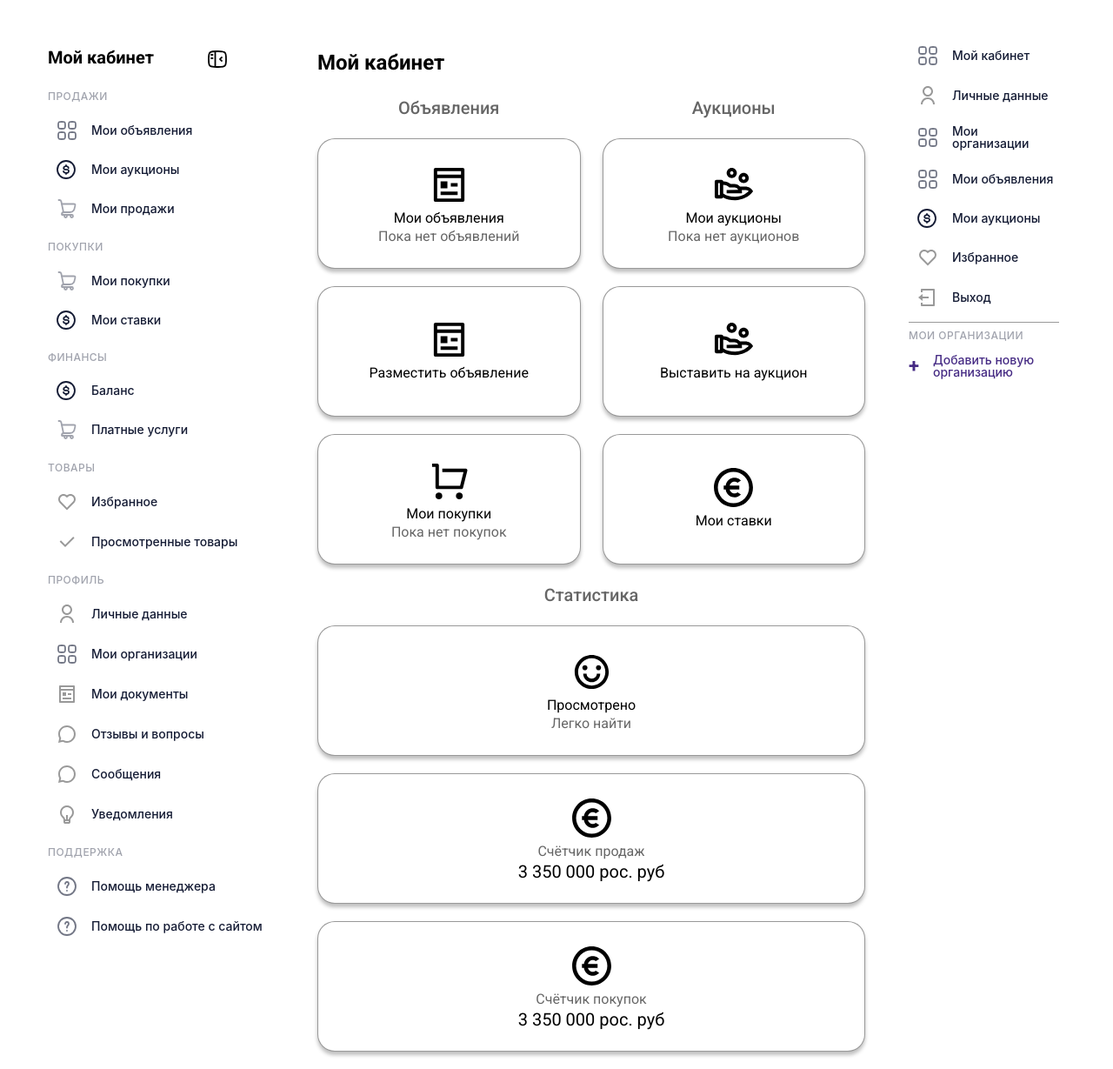
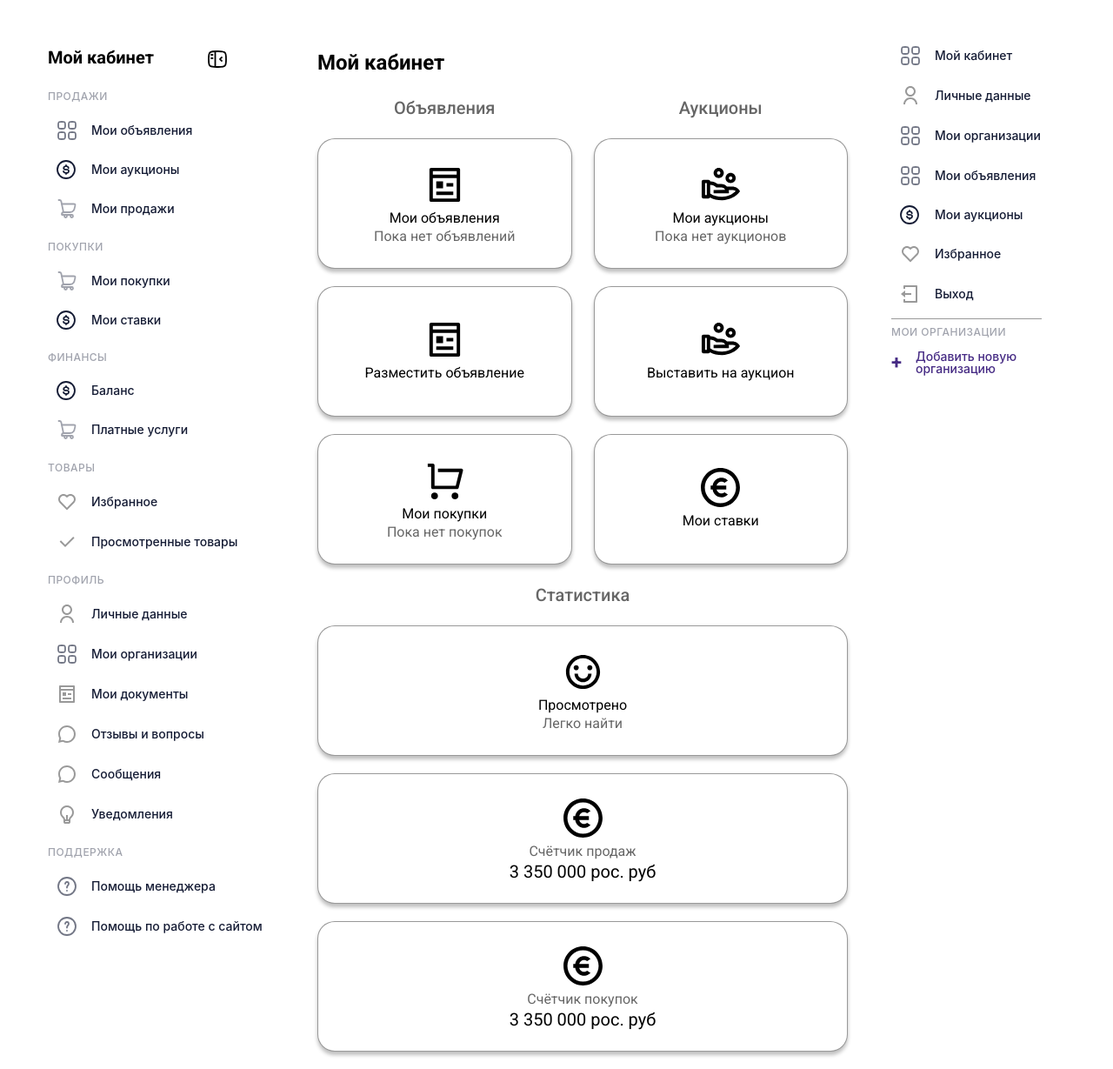
Before and after one commit to przedviralem73/lk-belstanok, a PHP site: page /my-cab.php in a window 1280 px wide. Shown: the part 191-1420 px from the top of the page at 87% size. Run offline with PHP 8.4, Linux system fonts and the light colour scheme.

Commit message:
Add files via upload

```diff
--- a/style.css
+++ b/style.css
@@ -154,7 +154,7 @@ header{
 
   .sidebar-right{
 	position: relative;
-	min-width: 180px;
+	min-width: 200px;
     margin-left: 10px;
   }
 
```
